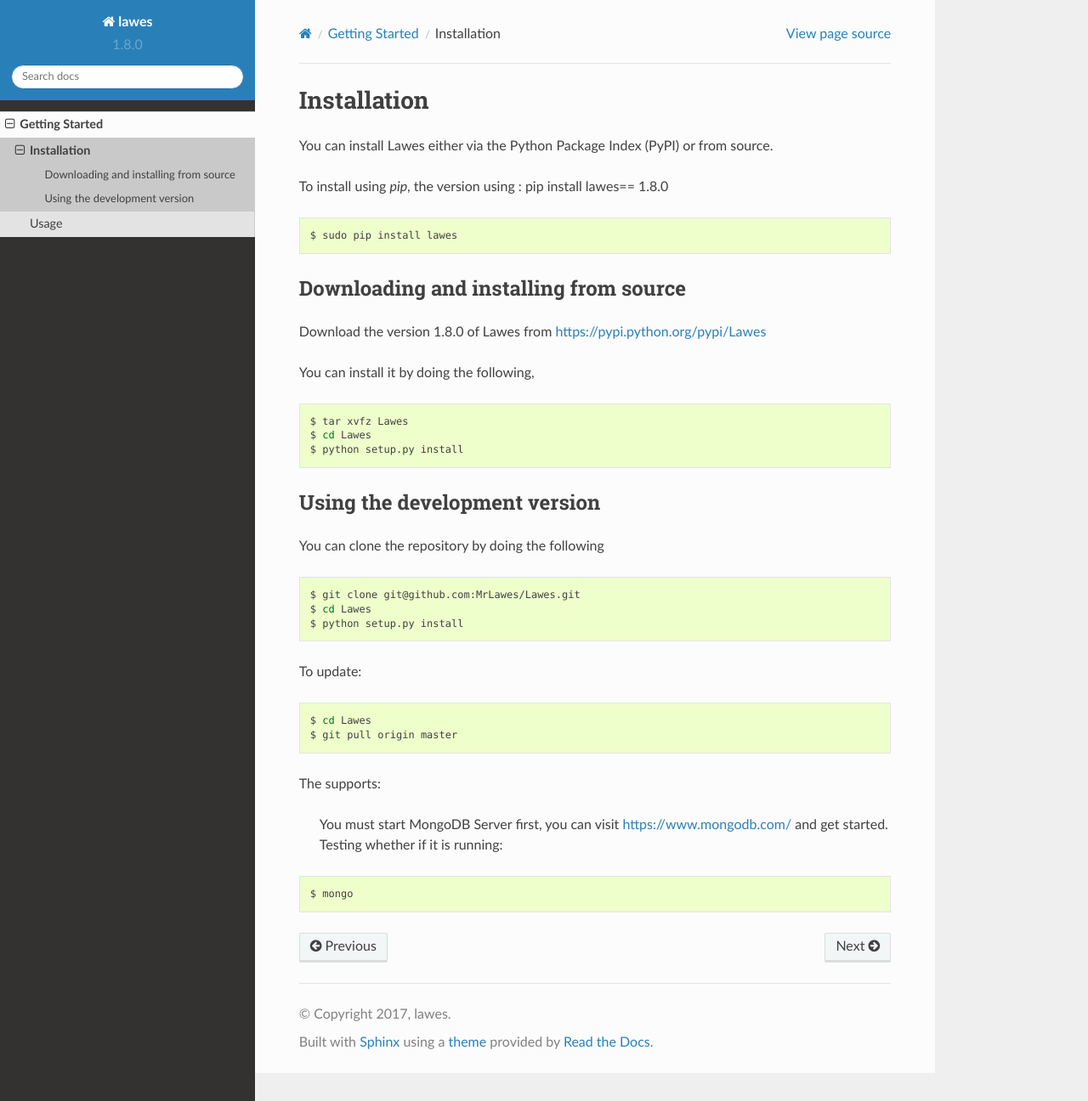
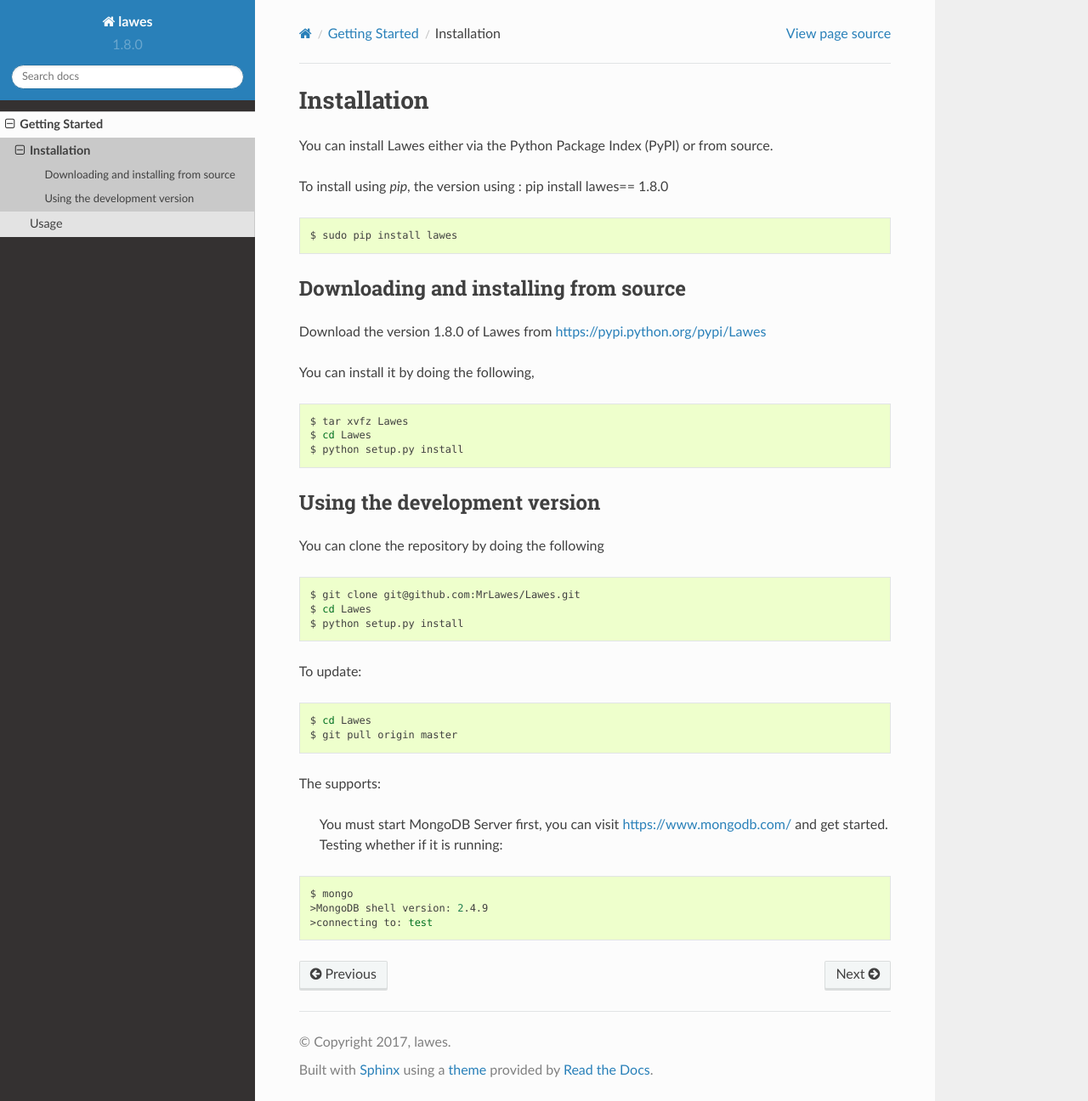
Before and after one commit to MrLawes/Lawes, a Sphinx documentation site: the page built from docs/manual/installation.rst, in a window 1280 px wide and 1296 px high. Shown: the whole window at 85% size. Built offline with Sphinx 7.4.7 and the Read the Docs theme 2.0.0, drawn with Linux system fonts in a browser that asks for light colours; pages that are not in the unit, such as notebooks, are missing from menus.

Commit message:
Update installation.rst

```diff
--- a/docs/manual/installation.rst
+++ b/docs/manual/installation.rst
@@ -56,3 +56,5 @@
 .. code-block:: sh
 
     $ mongo
+    >MongoDB shell version: 2.4.9
+    >connecting to: test
```
